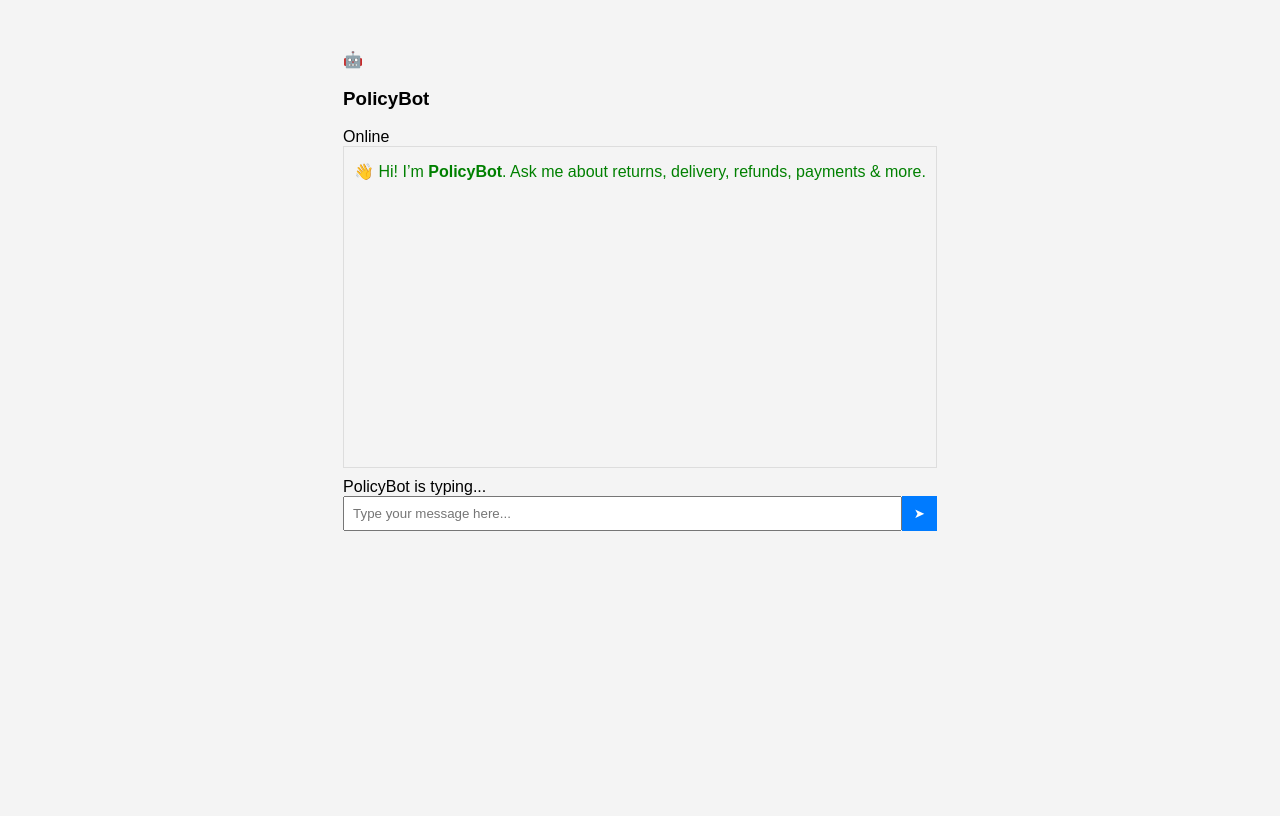
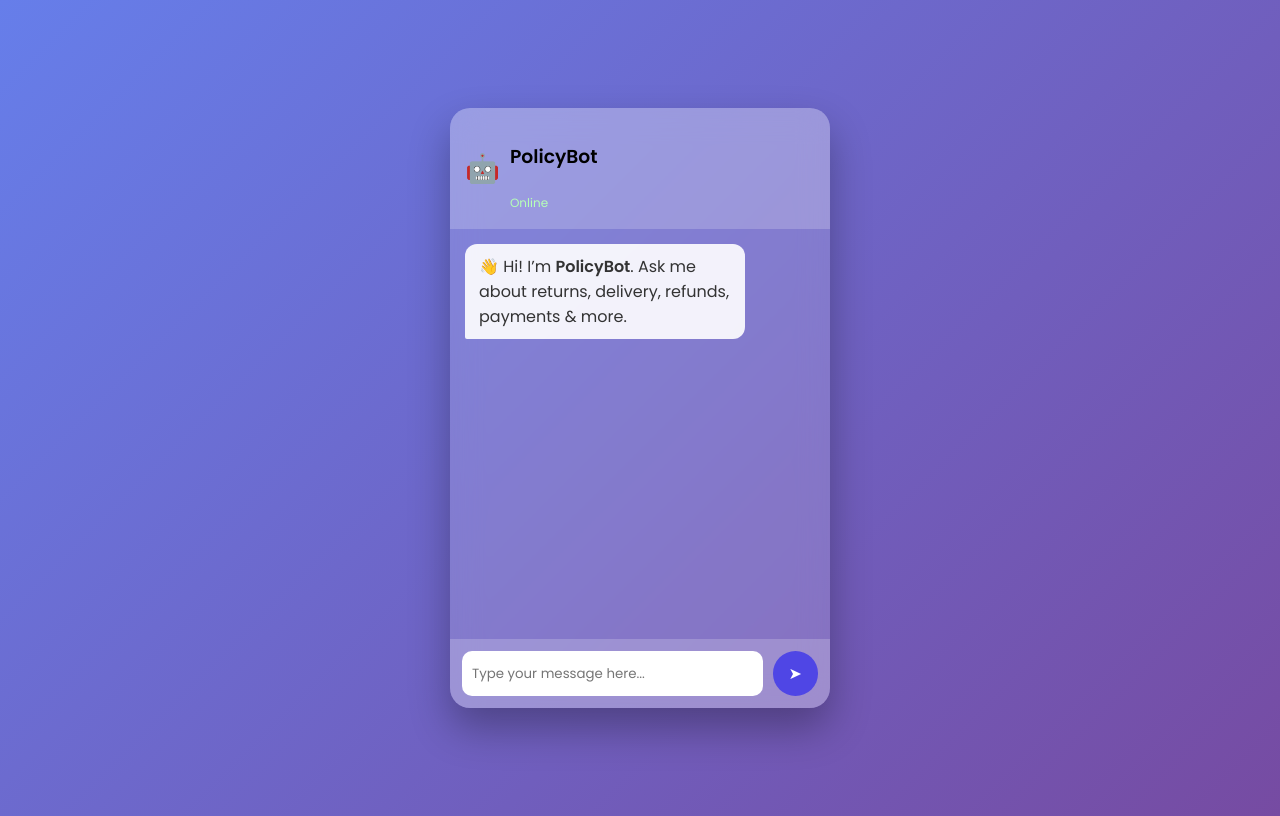
Before and after one commit to Divakar-18/Diva_ChatBot, a plain HTML site: page index.html in a window 1280 px wide. Drawn offline with Linux system fonts and the light colour scheme.

Commit message:
style.css

```diff
--- a/style.css
+++ b/style.css
@@ -1,52 +1,133 @@
+* {
+    box-sizing: border-box;
+    font-family: 'Poppins', sans-serif;
+}
+
 body {
-    font-family: Arial, sans-serif;
-    background: #f4f4f4;
+    background: linear-gradient(135deg, #667eea, #764ba2);
+    height: 100vh;
     display: flex;
     justify-content: center;
-    margin-top: 50px;
+    align-items: center;
 }
 
-.chat-container {
-    background: white;
-    width: 400px;
-    padding: 15px;
-    border-radius: 8px;
-    box-shadow: 0 0 10px rgba(0,0,0,0.1);
+/* Main App */
+.app {
+    width: 380px;
+    height: 600px;
+    background: rgba(255, 255, 255, 0.15);
+    backdrop-filter: blur(15px);
+    border-radius: 20px;
+    display: flex;
+    flex-direction: column;
+    box-shadow: 0 20px 40px rgba(0,0,0,0.3);
+    overflow: hidden;
 }
 
-#chat-box {
-    height: 300px;
+/* Header */
+.chat-header {
+    display: flex;
+    align-items: center;
+    gap: 10px;
+    padding: 15px;
+    background: rgba(255,255,255,0.2);
+}
+
+.bot-avatar {
+    font-size: 28px;
+}
+
+.status {
+    font-size: 12px;
+    color: #b6ffb6;
+}
+
+/* Chat Area */
+.chat-box {
+    flex: 1;
+    padding: 15px;
     overflow-y: auto;
-    border: 1px solid #ddd;
-    padding: 10px;
-    margin-bottom: 10px;
+}
+
+/* Messages */
+.message {
+    max-width: 80%;
+    padding: 10px 14px;
+    margin-bottom: 12px;
+    border-radius: 12px;
+    animation: fadeIn 0.4s ease-in-out;
 }
 
 .user {
-    text-align: right;
-    color: blue;
-    margin: 5px 0;
+    background: #4f46e5;
+    color: white;
+    margin-left: auto;
+    border-bottom-right-radius: 2px;
 }
 
 .bot {
-    text-align: left;
-    color: green;
-    margin: 5px 0;
+    background: rgba(255,255,255,0.9);
+    color: #333;
+    margin-right: auto;
+    border-bottom-left-radius: 2px;
 }
 
+/* Typing Indicator */
+.typing {
+    font-size: 12px;
+    color: #eee;
+    padding-left: 15px;
+    display: none;
+}
+
+/* Input Area */
 .input-area {
     display: flex;
+    padding: 12px;
+    background: rgba(255,255,255,0.2);
 }
 
 input {
     flex: 1;
-    padding: 8px;
+    padding: 10px;
+    border-radius: 10px;
+    border: none;
+    outline: none;
 }
 
 button {
-    padding: 8px 12px;
-    background: #007bff;
+    margin-left: 10px;
+    padding: 10px 16px;
+    border-radius: 50%;
+    border: none;
+    background: #4f46e5;
     color: white;
-    border: none;
+    font-size: 16px;
     cursor: pointer;
+    transition: transform 0.2s;
 }
+
+button:hover {
+    transform: scale(1.1);
+}
+
+/* Animations */
+@keyframes fadeIn {
+    from {
+        opacity: 0;
+        transform: translateY(10px);
+    }
+    to {
+        opacity: 1;
+        transform: translateY(0);
+    }
+}
+
+/* Scrollbar */
+.chat-box::-webkit-scrollbar {
+    width: 5px;
+}
+.chat-box::-webkit-scrollbar-thumb {
+    background: rgba(255,255,255,0.4);
+    border-radius: 10px;
+}
```
